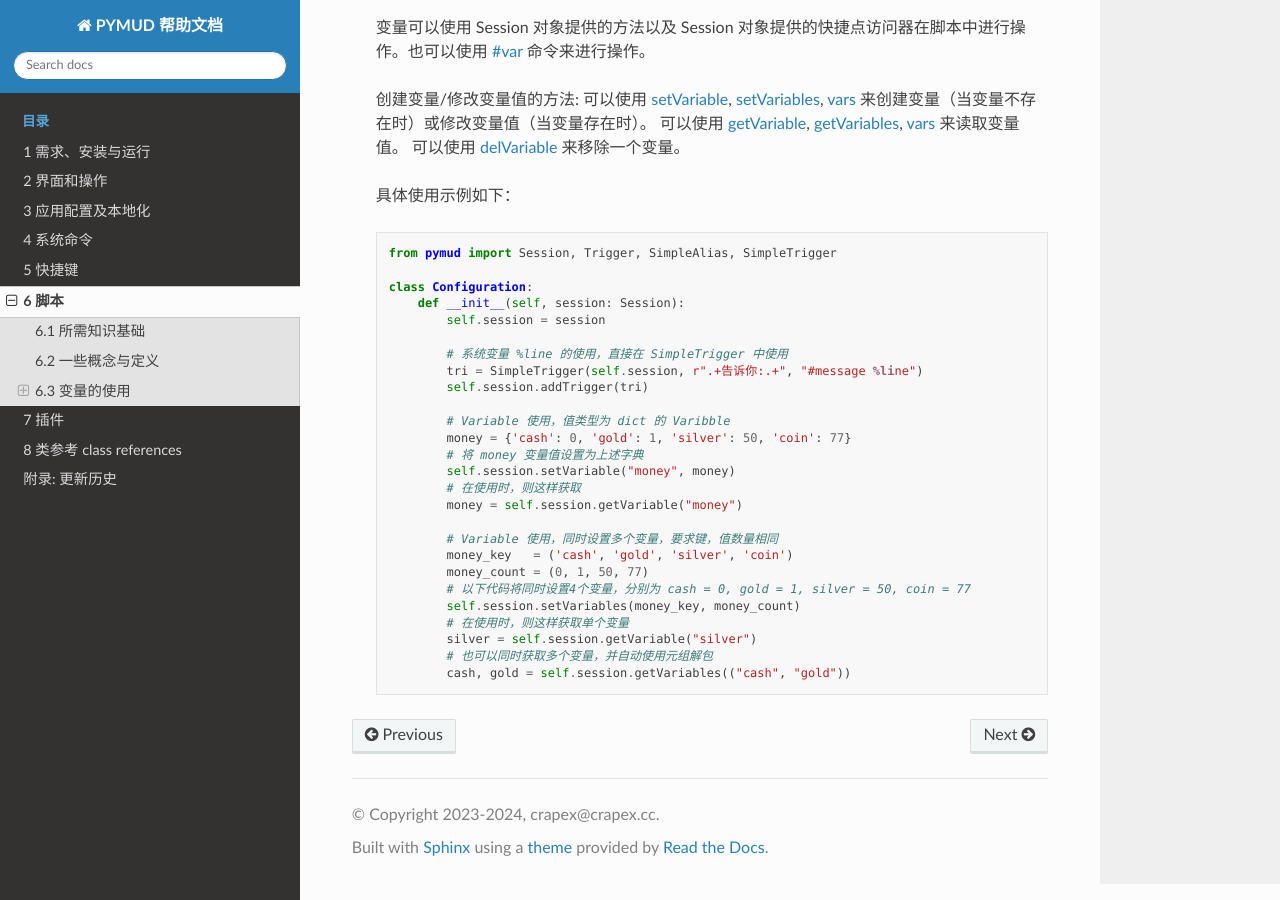
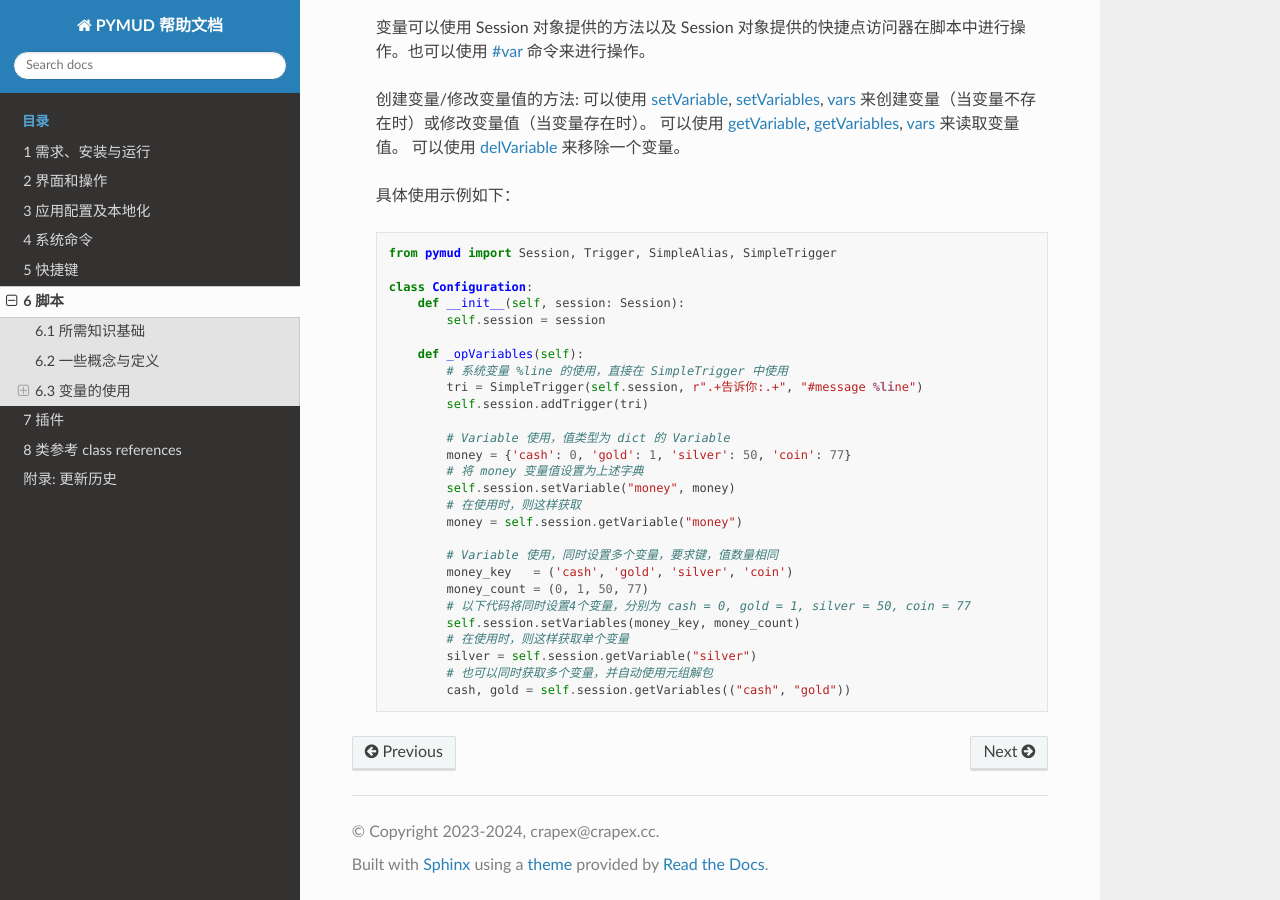
Before and after one commit to crapex/pymud, a Sphinx documentation site: the page built from docs/source/scripts.rst, in a window 1280 px wide and 900 px high, scrolled down 3172 px. Built offline with Sphinx 7.4.7 and the Read the Docs theme 2.0.0, drawn with Linux system fonts in a browser that asks for light colours.

Commit message:
update help

```diff
--- a/docs/source/scripts.rst
+++ b/docs/source/scripts.rst
@@ -129,11 +129,12 @@
             def __init__(self, session: Session):
                 self.session = session
 
+            def _opVariables(self):
                 # 系统变量 %line 的使用，直接在 SimpleTrigger 中使用
                 tri = SimpleTrigger(self.session, r".+告诉你:.+", "#message %line")
                 self.session.addTrigger(tri)
 
-                # Variable 使用，值类型为 dict 的 Varibble
+                # Variable 使用，值类型为 dict 的 Variable
                 money = {'cash': 0, 'gold': 1, 'silver': 50, 'coin': 77}
                 # 将 money 变量值设置为上述字典
                 self.session.setVariable("money", money)
```
